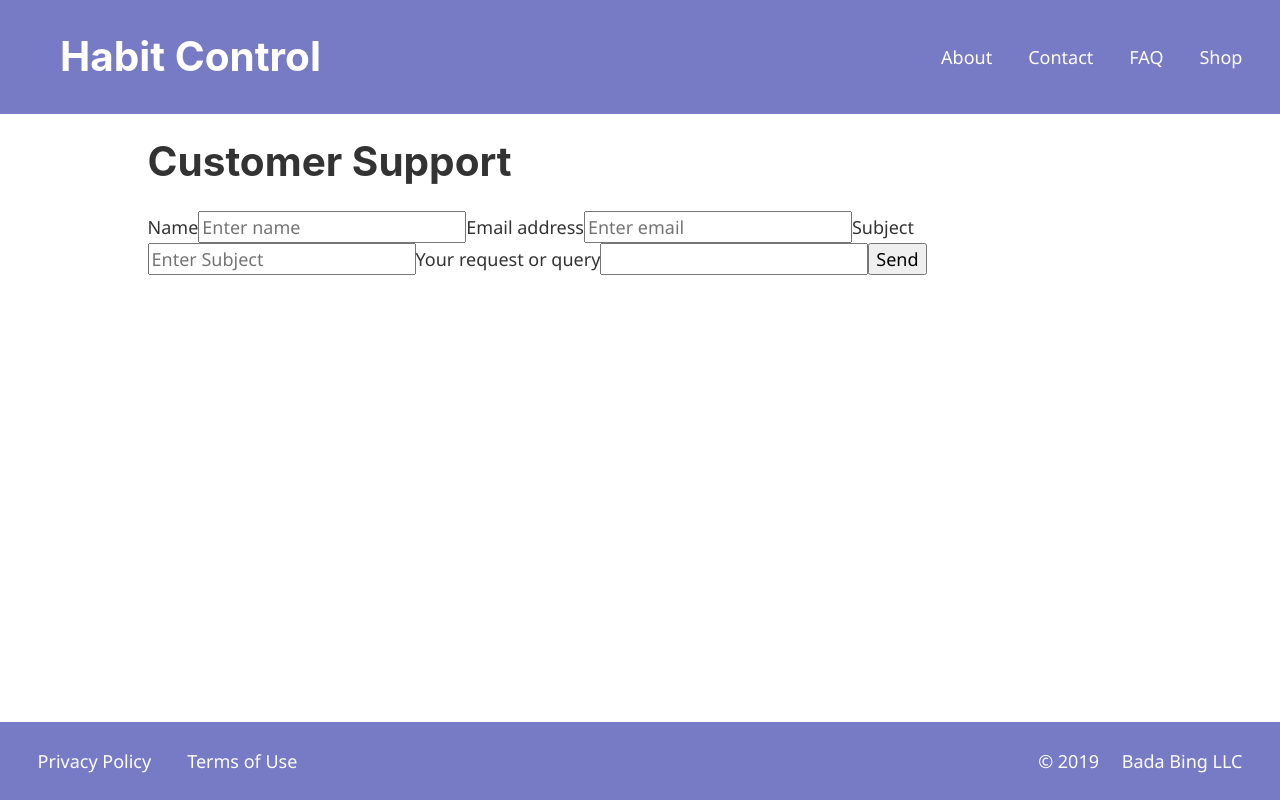
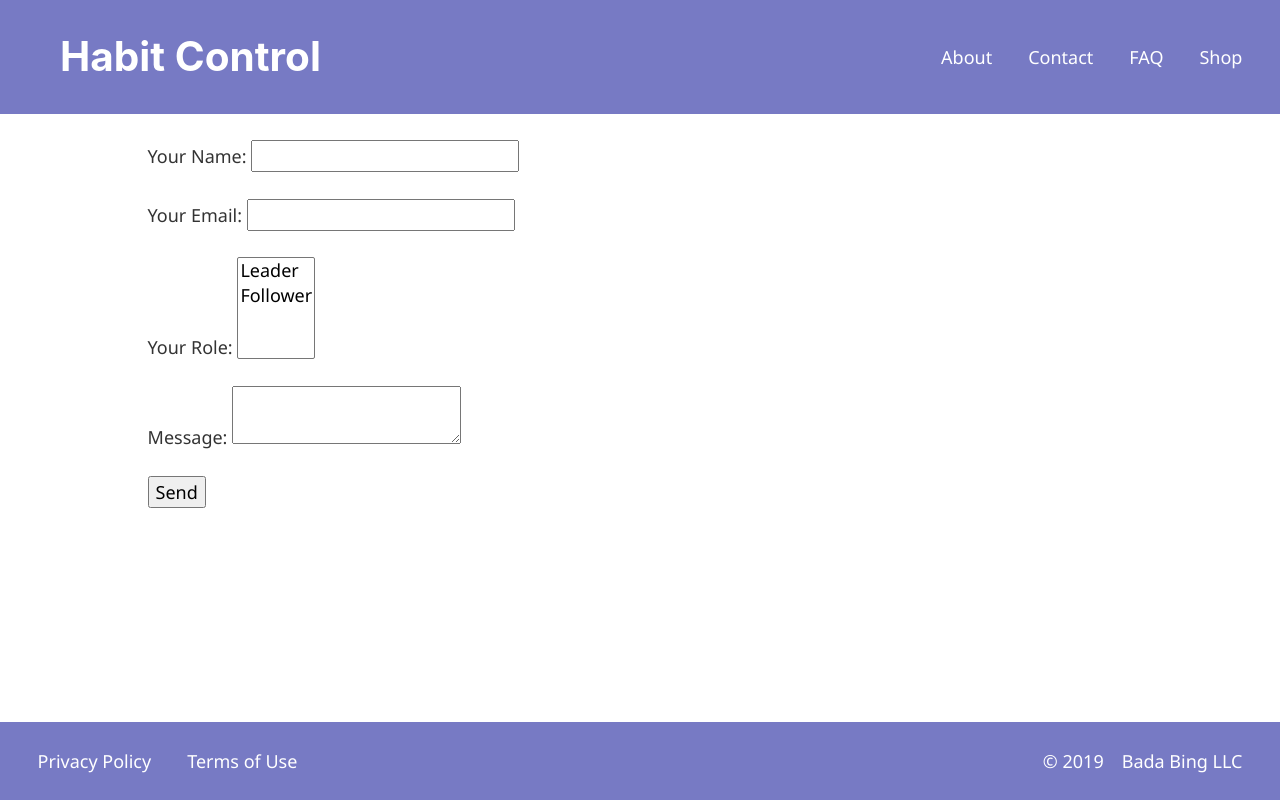
Before and after one commit to bahoffman/HabitControl2, a Gatsby site: page /contact in a window 1280 px wide. Built offline with nearby package versions, Linux system fonts and the light colour scheme; Gatsby itself is replaced by a stand-in of ours.

Commit message:
latest
add netlify form

```diff
--- /dev/null
+++ b/src/components/contactNetlify.js
@@ -0,0 +1,36 @@
+import React from "react"
+// mport styled from "styled-components"
+
+const ContactForm = () => (
+  <form name="contact" method="POST" data-netlify="true">
+    <p>
+      <label>
+        Your Name: <input type="text" name="name" />
+      </label>
+    </p>
+    <p>
+      <label>
+        Your Email: <input type="email" name="email" />
+      </label>
+    </p>
+    <p>
+      <label>
+        Your Role:{" "}
+        <select name="role[]" multiple>
+          <option value="leader">Leader</option>
+          <option value="follower">Follower</option>
+        </select>
+      </label>
+    </p>
+    <p>
+      <label>
+        Message: <textarea name="message" />
+      </label>
+    </p>
+    <p>
+      <button type="submit">Send</button>
+    </p>
+  </form>
+)
+
+export default ContactForm
--- a/src/components/contactform.js
+++ b/src/components/contactform.js
@@ -1,7 +1,26 @@
 import React from "react"
+import styled from "styled-components"
+
+const StyledInput = styled.input`
+  width: 100%;
+  padding: 12px;
+  border: 1px solid #ccc;
+  border-radius: 4px;
+  box-sizing: border-box;
+  resize: vertical;
+`
+const StyledLabel = styled.label`
+  padding: 12px 12px 12px 0;
+  display: inline-block;
+`
+const StyledFormContainer = styled.div`
+  border-radius: 5px;
+  background-color: #f2f2f2;
+  padding: 20px;
+`
 
 const ContactForm = () => (
-  <div>
+  <StyledFormContainer>
     <h1>Customer Support</h1>
     <form
       action=" https://formsubmit.co/9b8578472d58431730eb4f01d291d499 "
@@ -15,41 +34,41 @@ const ContactForm = () => (
       />
       <input type="hidden" name="_subject" value="New submission!" />
       <input type="text" name="_honey" style={{ display: "none" }} />
-      <label>
+      <StyledLabel>
         Name
-        <input
+        <StyledInput
           type="text"
           name="name"
           placeholder="Enter name"
           required="true"
         />
-      </label>
-      <label>
+      </StyledLabel>
+      <StyledLabel>
         Email address
-        <input
+        <StyledInput
           type="email"
           name="email"
           placeholder="Enter email"
           required="true"
         />
-      </label>
-      <label>
+      </StyledLabel>
+      <StyledLabel>
         Subject
-        <input
+        <StyledInput
           type="text"
           name="subject"
           placeholder="Enter Subject"
           required="true"
         />
-      </label>
-      <label>
+      </StyledLabel>
+      <StyledLabel>
         Your request or query
-        <input type="text" name="info" required="true" />
-      </label>
+        <StyledInput type="text" name="info" required="true" />
+      </StyledLabel>
       <input type="submit" value="Send" />
       {/* <button type="submit">Submit</button> */}
     </form>
-  </div>
+  </StyledFormContainer>
 )
 
 export default ContactForm
--- a/src/components/footer.js
+++ b/src/components/footer.js
@@ -34,9 +34,8 @@ const Footer = () => (
       <StyledLink to="/terms-of-service/">Terms of Use</StyledLink>
     </div>
     <div>
-      © {new Date().getFullYear()}
+      <span>© {new Date().getFullYear()}</span>
       <StyledA href="https://bada-bing-llc.business.site/">
-        {" "}
         Bada Bing LLC
       </StyledA>
     </div>
--- a/src/components/layout.js
+++ b/src/components/layout.js
@@ -27,7 +27,7 @@ const LayoutGrid = styled.div`
 
 const StyledContent = styled.main`
   grid-area: content;
-  margin: 0 auto;
+  margin-left: 10%;
   max-width: 80%;
   padding: 0px 1.0875rem 1.45rem;
   padding-top: 0;
--- a/src/pages/contact.js
+++ b/src/pages/contact.js
@@ -1,11 +1,11 @@
 import React from "react"
 import Layout from "../components/layout"
 import SEO from "../components/seo"
-import ContactForm from "../components/contactform"
+import ContactForm from "../components/contactNetlify"
 
 export default () => (
   <Layout>
     <SEO title="Contact" description="Contact Us Page" />
-    <ContactForm/>
+    <ContactForm />
   </Layout>
 )
```
